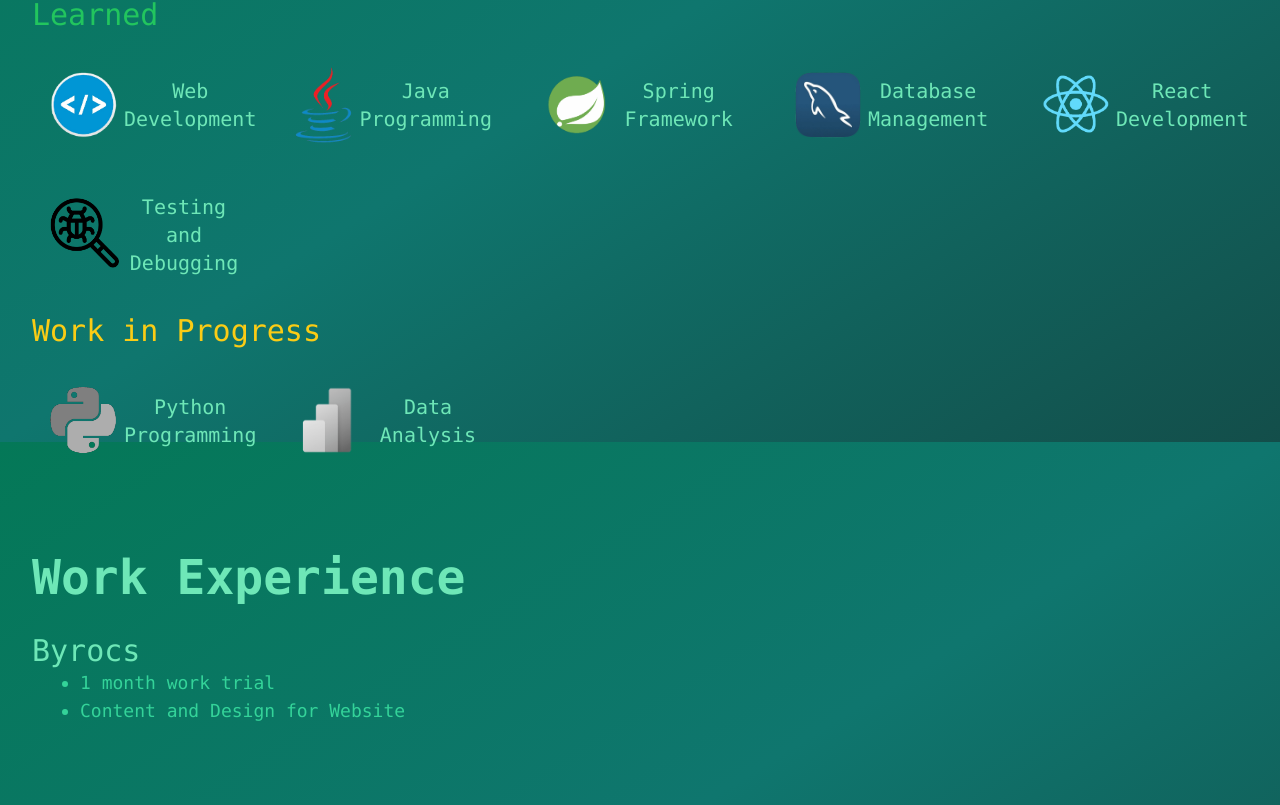
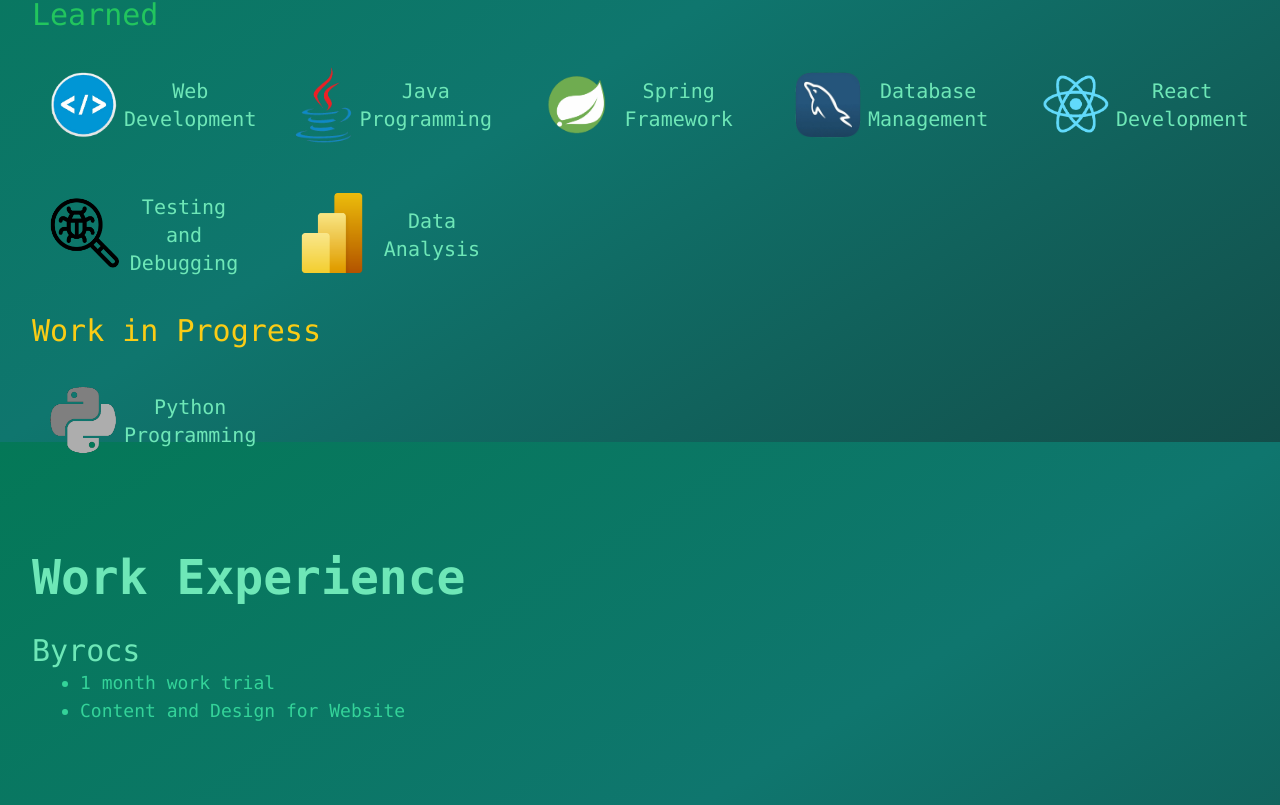
Before and after one commit to BustinMeksmefilgud/BustinMeksmefilgud, a React (Create React App) app: page /About in a window 1280 px wide. Shown: the part 1158-1963 px from the top of the page. Built offline with nearby package versions, Linux system fonts and the light colour scheme.

Commit message:
Learned Power Bi

```diff
--- a/src/components/AboutMe.js
+++ b/src/components/AboutMe.js
@@ -39,6 +39,11 @@ class AboutMe extends Component {
           name: 'Testing and Debugging',
           imageLink: './assets/img/Debugging.png',
           description: 'I have experience with testing and debugging projects using Junit.',
+        },
+        {
+          name: 'Data Analysis',
+          imageLink: './assets/img/PowerBi.png',
+          description: "I have used Power Bi for making easy to read dashboards for data analysis"
         }
       ],
       wip: [
@@ -47,11 +52,7 @@ class AboutMe extends Component {
           imageLink: './assets/img/Python.png',
           description: "I'm currently practicing the basics of Python Programming."
         },
-        {
-          name: 'Data Analysis',
-          imageLink: './assets/img/PowerBi.png',
-          description: "I'm being taught how to use Power Bi for making easy to read dashboards for data analysis"
-        }
+
 
       ]
     }
```
Also changed, not shown: public/assets/img/PowerBi.png.
